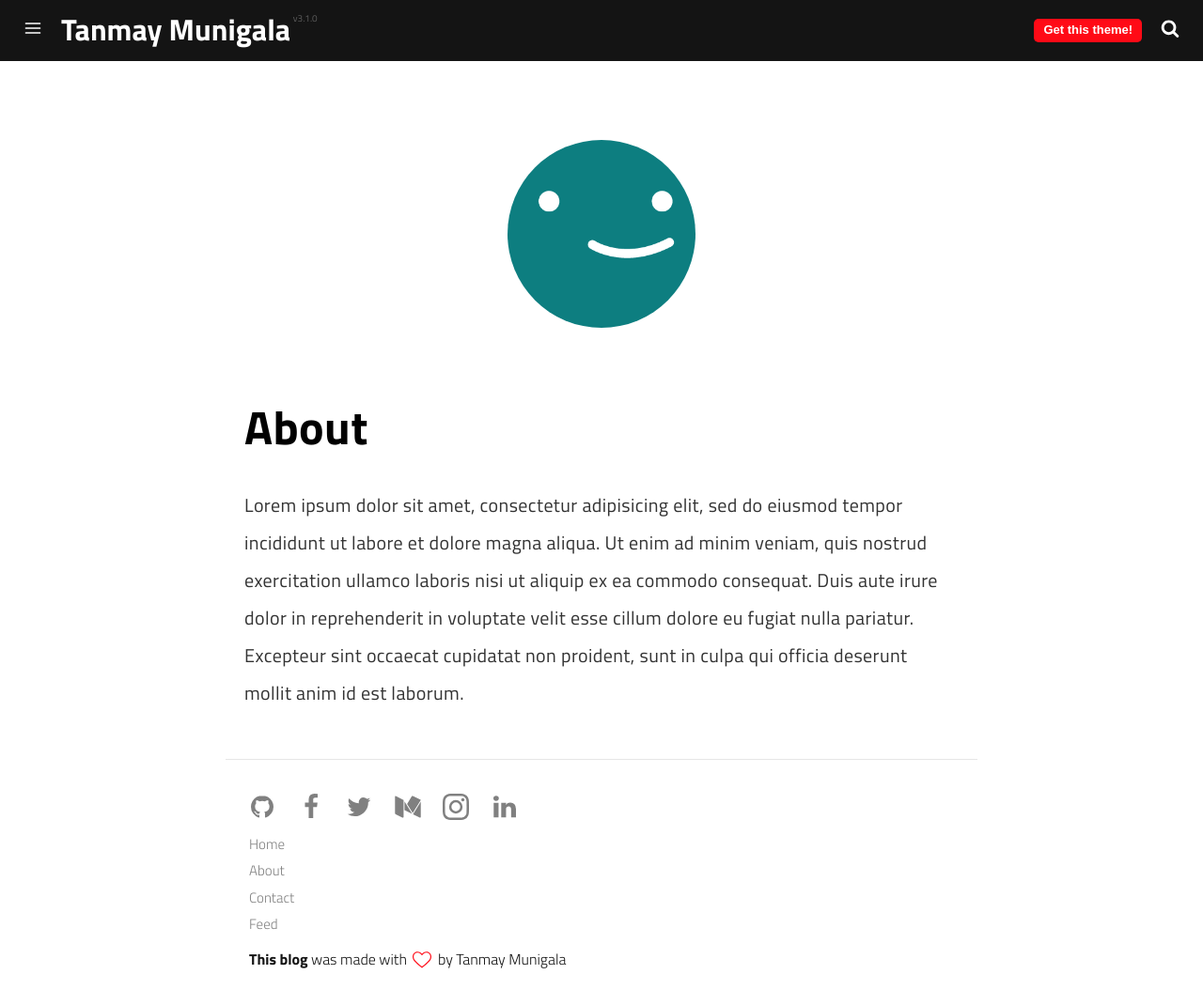
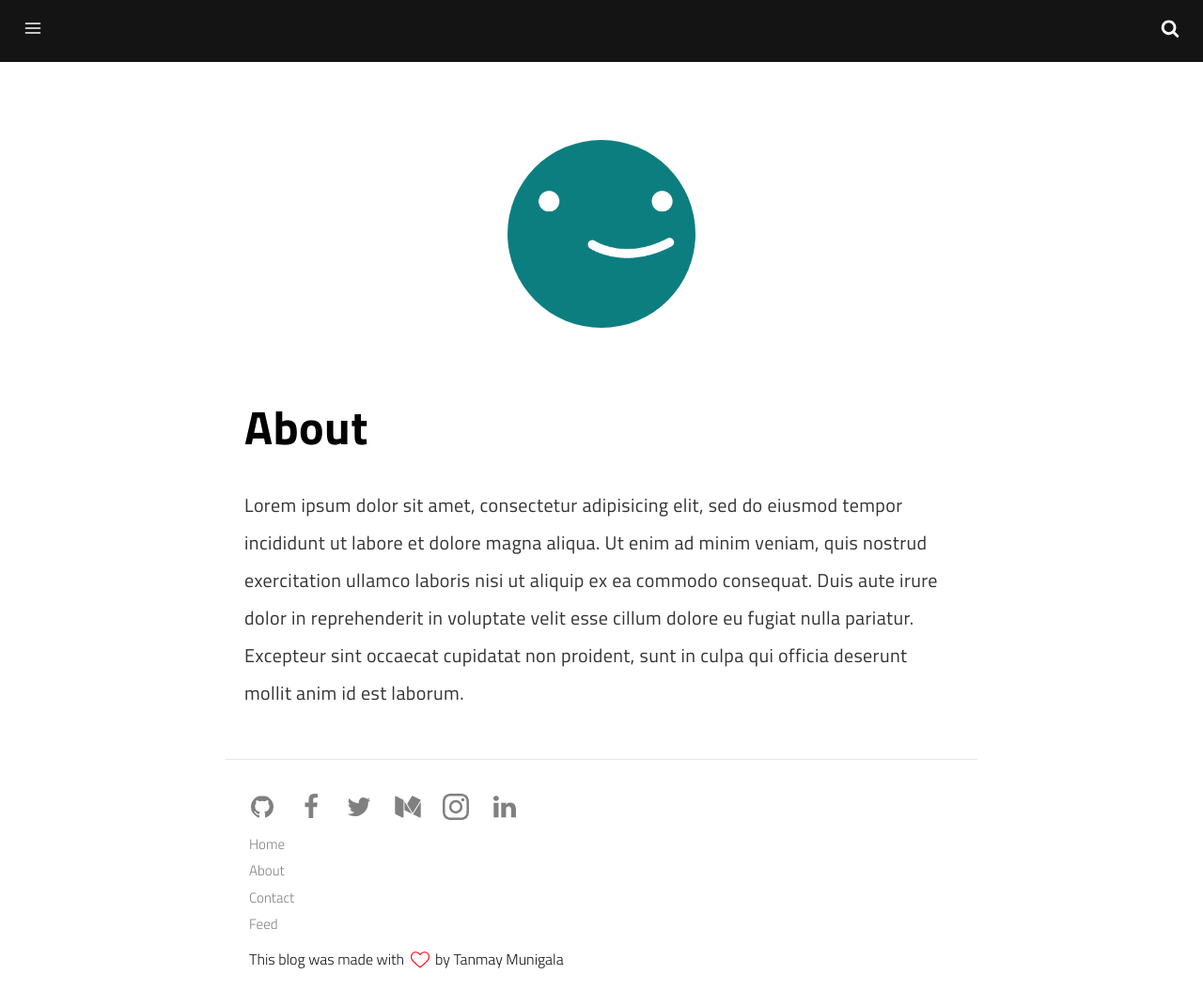
Before and after one commit to tanmaymunigala/tanmaymunigala.github.io, a Jekyll site: the page built from pages/about.md, in a window 1280 px wide and 1070 px high. Shown: the whole window at 94% size. Built offline with Jekyll 4.4.1, drawn with Linux system fonts in a browser that asks for light colours; a script that is not in the unit is left out.

Commit message:
Minor updates

```diff
--- a/_config.yml
+++ b/_config.yml
@@ -1,6 +1,6 @@
 # Site Settings
 name: Tanmay Munigala
-title: Learning. Sharing. Growing.
+title: Tanmay Munigala | Learning. Sharing. Growing.
 description: Personal Blog built using Jekyll
 tags:
   - blog
@@ -56,7 +56,7 @@ collections:
   authors:
     output: true
 paginate_path: "/page/:num/"
-show_get_theme_btn: true
+show_get_theme_btn: false
 use_logo: false
 
 # Content paginator
--- a/_includes/footer.html
+++ b/_includes/footer.html
@@ -35,7 +35,7 @@
     {% include links.html %}
 
     <p>
-      <span>This blog</span> was made with <svg class="love"><use xlink:href="#icon-heart"></use></svg> by Tanmay Munigala
+      This blog was made with <svg class="love"><use xlink:href="#icon-heart"></use></svg> by Tanmay Munigala
     </p>
 </footer>
 
--- a/_includes/header.html
+++ b/_includes/header.html
@@ -1,23 +1,21 @@
 <header class="bar-header">
     <a id="menu" role="button">
-        <svg id="open" class="icon-menu"><use xlink:href="#icon-menu"></use></svg>
+        <svg id="open" class="icon-menu">
+            <use xlink:href="#icon-menu"></use>
+        </svg>
     </a>
     <h1 class="logo">
-        <a href="{{ site.baseurl }}/">
-            {% if site.use_logo %}
-                {% include logo.html %}
-            {% else %}
-                {{ site.name }} <span class="version">{{ site.version }}</span>
-            {% endif %}
-        </a>
+        <a href="{{ site.baseurl }}/"></a>
     </h1>
     <a id="search" class="dosearch" role="button">
-        <svg class="icon-search"><use xlink:href="#icon-search"></use></svg>
+        <svg class="icon-search">
+            <use xlink:href="#icon-search"></use>
+        </svg>
     </a>
     {% if site.show_get_theme_btn %}
-        <a href="https://github.com/thiagorossener/jekflix-template" class="get-theme" role="button">
-            Get this theme!
-        </a>
+    <a href="https://github.com/thiagorossener/jekflix-template" class="get-theme" role="button">
+        Get this theme!
+    </a>
     {% endif %}
 </header>
 
```
